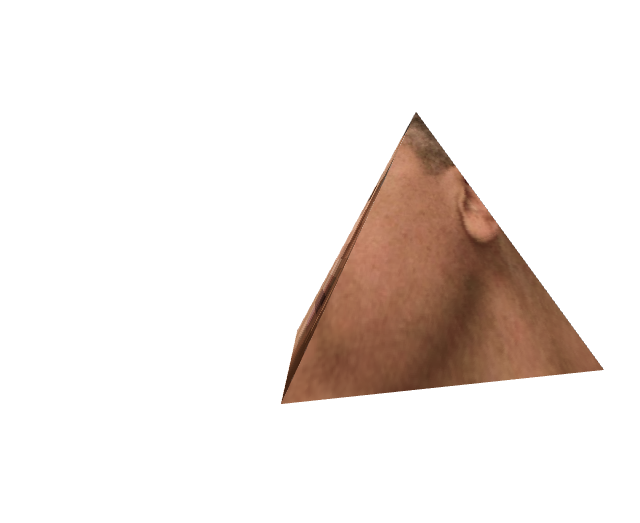
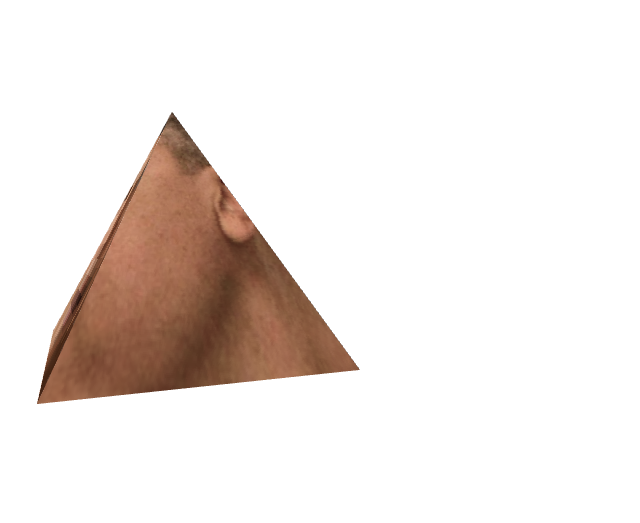
Before and after one commit to MrBober/webgl-obamoid, a plain HTML site: page index.html in a window 1280 px wide. Shown: the whole page, without its empty margins (92-732 px from the left). Drawn offline with Linux system fonts and the light colour scheme; animation ran at ten frames a second.

Commit message:
Fixed a fuck-up

```diff
--- a/index.html
+++ b/index.html
@@ -6,7 +6,7 @@
     <title>Obamoid</title>
 </head>
     <body>
-        <canvas width="1000" height="512" id="obamoid"></canvas>
+        <canvas width="512" height="512" id="obamoid"></canvas>
         <script src="script.js"></script>
     </body>
 </html>
```
